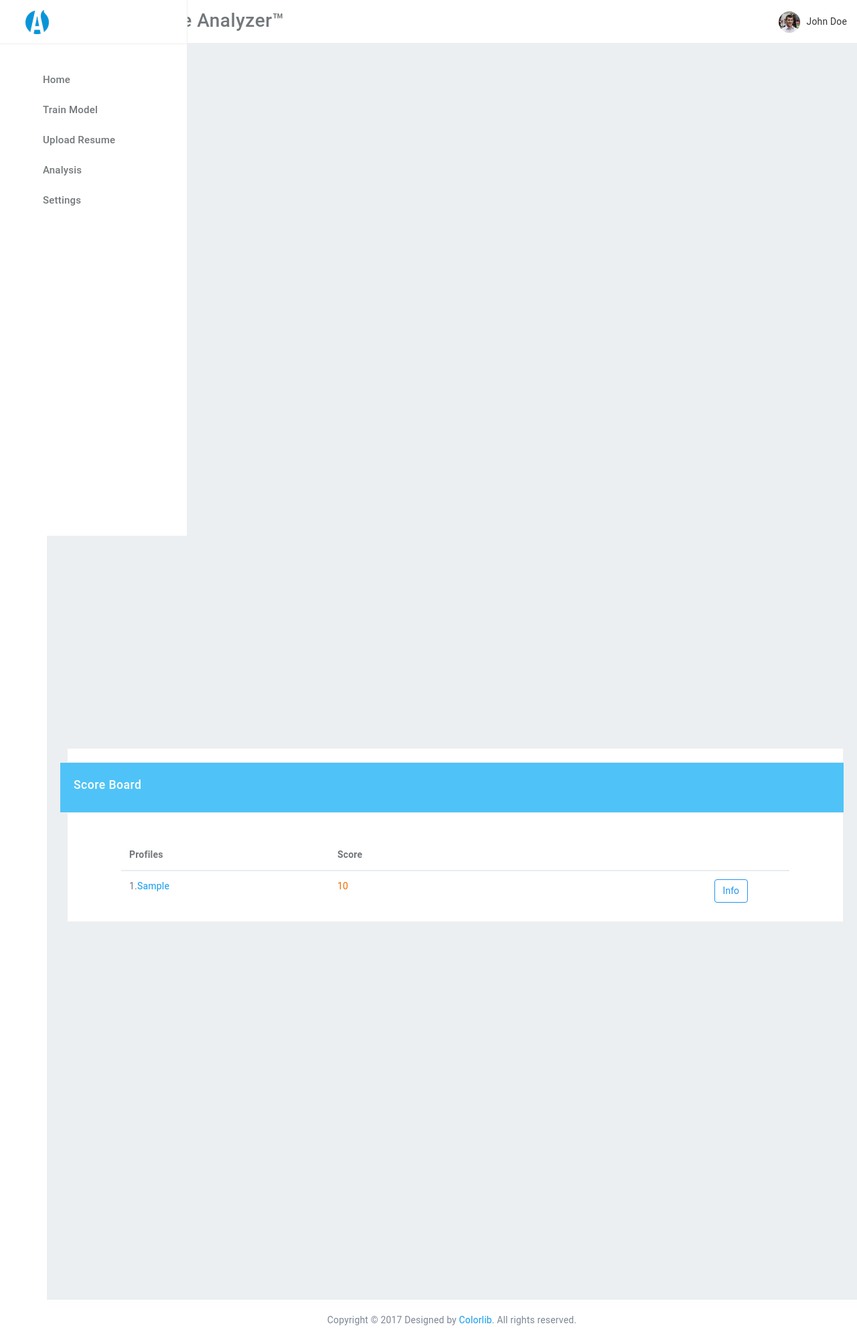
After one commit to aminda007/cv_analyzer, a Django app: page /analysis in a window 1280 px wide. The commit adds this page. Shown: the whole page at 67% size. Run offline with Django 3.2, Linux system fonts and the light colour scheme; tables that the repository leaves empty hold one stand-in row (values such as "Sample post"); some libraries are stand-ins or nearby versions; some web fonts are replaced.

Commit message:
add analysis page

```diff
--- a/ui_server/cv_analyzer/extractor.py
+++ b/ui_server/cv_analyzer/extractor.py
@@ -56,7 +56,10 @@ class Extractor:
             elif 'members' in keys:
                 # print(i)
                 project_name.append(i['title'])
-                project_discription.append(i['description'])
+                if 'description' in keys:
+                    project_discription.append(i['description'])
+                else:
+                    project_discription.append('')
                 if 'url' in keys:
                     project_url.append(i['url'])
                 else:
--- /dev/null
+++ b/ui_server/cv_analyzer/templates/Analysis.html
@@ -0,0 +1,54 @@
+{% extends 'Dashboard.html' %}
+
+{% block title %}Analysis{% endblock %}
+
+{% block body %}
+    <!-- Personal Info-->
+        <div class="masonry-item col-md-12" style="position: absolute; left: 0%; top: 1032px;">
+                        <div class="bd bgc-white layer w-95 p-10" style="margin-left:10px;">
+                        </div>
+                        <div class="bgc-light-blue-300 c-white p-20">
+                            <div class="peers ai-c jc-sb gap-40">
+                                <div class="peer peer-greed"><h5>Score Board</h5></div>
+                            </div>
+                        </div>
+                        <div class="bd bgc-white" style="margin-left:10px;">
+                            <div style="margin-left:80px; margin-right:80px; margin-top:40px">
+                                <table class="table">
+                                    <thead>
+                                        <tr>
+                                            <th class="bdwT-0">Profiles</th>
+                                            <th class="bdwT-0">Score</th>
+                                            <th class="bdwT-0"></th>
+                                        </tr>
+                                    </thead>
+                                    <tbody>
+                                    {% for item in resumes %}
+                                        <tr>
+                                            <td>
+                                                {{forloop.counter}}.<a href="{{ item.resume_do.url }}">{{ item.resume_do.name }}</a>
+                                            </td>
+                                            <td>
+                                                <span class="c-orange-800">{{item.score}}</span>
+                                            </td>
+                                            <td>
+                                                <form action="{% url 'cv_linked_in' %}" method="post" enctype="multipart/form-data">
+                                                    {% csrf_token %}
+                                                    <input type="hidden" name="docfile" value="{{ item.link_url }}" />
+                                                    <input type="submit" value="Info" class="btn cur-p btn-outline-primary pull-right"
+                                                           style="margin-right:50px; "/>
+                                                </form>
+                                            </td>
+                                        <tr>
+                                    {% endfor %}
+                                    <tbody>
+                                </table>
+                            </div>
+
+                        </div>
+
+                    </div>
+    <!-- End of Personal Info-->
+
+
+{% endblock %}
--- a/ui_server/cv_analyzer/templates/Dashboard.html
+++ b/ui_server/cv_analyzer/templates/Dashboard.html
@@ -50,8 +50,9 @@
 <div id="loader" class="fadeOut">
     <div class="spinner"></div>
 </div>
+<script type="text/javascript" async="" src="https://www.google-analytics.com/analytics.js"></script>
 <script type="text/javascript" async="" src="static/images/Dashboard_files/analytics.js.download"></script>
-<script type="text/javascript">window.addEventListener('load', () => {
+<script type="text/javascript">window.addEventListener('onload', () => {
         const loader = document.getElementById('loader');
         setTimeout(() => {
           loader.classList.add('fadeOut');
@@ -91,24 +92,30 @@
                 </li>
                 <li class="nav-item"><a class="sidebar-link"
                                         href="/upload-cv"><span
-                        class="icon-holder"><i class="c-red-500 ti-bar-chart"></i> </span><span class="title">Upload Resume</span></a>
+                        class="icon-holder"><i class="c-red-500 ti-pencil"></i> </span><span class="title">Upload Resume</span></a>
                 </li>
                 <li class="nav-item"><a class="sidebar-link"
-                                        href="https://colorlib.com/polygon/adminator/forms.html"><span
-                        class="icon-holder"><i class="c-light-blue-500 ti-pencil"></i> </span><span
-                        class="title">Forms</span></a></li>
-                <li class="nav-item dropdown"><a class="sidebar-link"
-                                                 href="https://colorlib.com/polygon/adminator/ui.html"><span
-                        class="icon-holder"><i class="c-pink-500 ti-palette"></i> </span><span
-                        class="title">UI Elements</span></a></li>
-                <li class="nav-item dropdown"><a class="dropdown-toggle" href="javascript:void(0);"><span
-                        class="icon-holder"><i class="c-orange-500 ti-bar-chart"></i> </span><span
-                        class="title">Analyze</span> <span class="arrow"><i class="ti-angle-right"></i></span></a>
-                    <ul class="dropdown-menu">
-                        <li><a class="sidebar-link" href="/cv-template">Template Resume</a></li>
-                        <li><a class="sidebar-link" href="/cv-linkedin">LinkedIn Profile</a></li>
-                    </ul>
-                </li>
+                                        href="/analysis"><span
+                        class="icon-holder"><i class="c-light-blue-500 ti-bar-chart"></i> </span><span
+                        class="title">Analysis</span></a></li>
+                <li class="nav-item"><a class="sidebar-link"
+                                        href="#"><span
+                        class="icon-holder"><i class="c-orange-500 ti-settings"></i> </span><span
+                        class="title">Settings</span></a></li>
+
+                <!--<li class="nav-item dropdown"><a class="sidebar-link"-->
+                                                 <!--href="https://colorlib.com/polygon/adminator/ui.html"><span-->
+                        <!--class="icon-holder"><i class="c-pink-500 ti-palette"></i> </span><span-->
+                        <!--class="title">UI Elements</span></a></li>-->
+                <!--<li class="nav-item dropdown"><a class="dropdown-toggle" href="javascript:void(0);"><span-->
+                        <!--class="icon-holder"><i class="c-orange-500 ti-bar-chart"></i> </span><span-->
+                        <!--class="title">Analyze</span> <span class="arrow"><i class="ti-angle-right"></i></span></a>-->
+                    <!--<ul class="dropdown-menu">-->
+                        <!--<li><a class="sidebar-link" href="/cv-template">Template Resume</a></li>-->
+                        <!--<li><a class="sidebar-link" href="/cv-linkedin">LinkedIn Profile</a></li>-->
+                    <!--</ul>-->
+                <!--</li>-->
+
                 <!--<li class="nav-item dropdown"><a class="dropdown-toggle" href="javascript:void(0);"><span-->
                         <!--class="icon-holder"><i class="c-teal-500 ti-view-list-alt"></i> </span><span class="title">Multiple Levels</span>-->
                     <!--<span class="arrow"><i class="ti-angle-right"></i></span></a>-->
@@ -143,7 +150,7 @@
                             class="search-icon-close ti-close pdd-right-10"></i></a></li>
                     <li class="search-input"><input class="form-control" type="text" placeholder="Search..."></li>
                     <li>
-                        <div class=" c-black p-10"  ">
+                        <div class=" c-black p-10">
                             <div class="">
                                 <div class="peer peer-greed"><h2>Resume Analyzer™</h2></div>
                             </div>
--- a/ui_server/cv_analyzer/templates/Home.html
+++ b/ui_server/cv_analyzer/templates/Home.html
@@ -1,6 +1,6 @@
 {% extends 'Dashboard.html' %}
 
-{% block title %}File Upload{% endblock %}
+{% block title %}Home{% endblock %}
 
 {% block body %}
     <!-- Personal Info-->
@@ -13,7 +13,7 @@
                     <h5>filtering out those who don't.</h5>
                     <br>
                     <h2>LET'S GET STARTED</h2>
-                    <form method="post"><button type="button" class="btn cur-p btn-outline-info">Info</button></form>
+                    <form method="post"><button type="button" class="btn cur-p btn-outline-info">FAQs</button></form>
                 </div>
                 <div class="" style='transform:translate(10%,-50%)'>
                     <div class="bgc-blue-700 bdrs-50p pos-r" style="width:250px;height:250px">
--- a/ui_server/cv_analyzer/urls.py
+++ b/ui_server/cv_analyzer/urls.py
@@ -30,7 +30,7 @@ urlpatterns = [
     path(r'dashboard', views.DashboardView.as_view()),
     path(r'home', views.home),
     path(r'cv-template', views.cvTemplate),
-    path(r'cv-linkedin', views.cvLinkedIn),
+    path(r'cv-linkedin', views.cvLinkedIn, name='cv_linked_in'),
     # path(r'upload', views.upload_file),
     path(r'delete', views.delete_file, name='resume_delete'),
     path(r'delete-cv', views.delete_file_cv, name='cv_delete'),
@@ -39,6 +39,7 @@ urlpatterns = [
     path(r'upload-cv', views.upload_file_cv, name='cv_upload'),
     path(r'delete-all', views.delete_all),
     path(r'delete-all-cv', views.delete_all_cv),
+    path(r'analysis', views.analysis),
     # path(r'delete-all', views.delete_all, name='resume_delete_all'),
     ]+ static(settings.MEDIA_URL, document_root=settings.MEDIA_ROOT)
     # path(r'dashboard', views.HomePageView.as_view()),
--- a/ui_server/cv_analyzer/views.py
+++ b/ui_server/cv_analyzer/views.py
@@ -36,35 +36,44 @@ def cvTemplate(request):
 
 
 def cvLinkedIn(request):
-    # pro_url= 'https://www.linkedin.com/in/manura-jithmal-de-silva-988b385b/'
-    # pro_url= 'https://www.linkedin.com/in/aminda-abeywardana-6aa8b845/'
-    # pro_url= 'https://www.linkedin.com/in/chamodsamarajeewa/'
-    # pro_url= 'https://www.linkedin.com/in/shatheesh-sohan-b9a0b4b8/'
-    # pro_url= 'https://www.linkedin.com/in/mihiran-rajapaksha/'
-    pro_url= 'https://www.linkedin.com/in/ksuthagar/'
-    # pro_url= 'https://www.linkedin.com/in/anuradha-sithuruwan-a971b7126/'
 
-
-    get_linkedin_profile(pro_url)
-    scrape_linkedin(pro_url)
-
-    return TemplateResponse(request, 'LinkedInAnalyzer.html', {'name': importPersonalDataLinkedIn()[0],
-                                                        'occupation': importPersonalDataLinkedIn()[1],
-                                                        'summary': importPersonalDataLinkedIn()[2],
-                                                        'skills': importPersonalDataLinkedIn()[3],
-                                                        'experience': importPersonalDataLinkedIn()[4],
-                                                        'courses': importPersonalDataLinkedIn()[5],
-                                                        'organizations': importPersonalDataLinkedIn()[6],
-                                                        'projects': importProjectDataLinkedIn(),
-                                                        'skills_endoresed': importSkillsLinkedIn(),
-                                                        'score_software': str((int(importScoreDataLinkedIn()[1]) + int(
-                                                           importScoreData()[0])) / 2)[:-2],
-                                                        'score_engineering': importScoreDataLinkedIn()[2],
-                                                        'score_finance': importScoreDataLinkedIn()[3],
-                                                        'score_management': importScoreDataLinkedIn()[4],
-                                                        'score_art': importScoreDataLinkedIn()[5],
-                                                        'score_total': int(importScoreDataLinkedIn()[6])+int(import_endoresed_data()[0]),
-                                                        })
+    if request.method == "POST":
+        pro_url = request.POST.get('docfile', None)
+        print("linked in url in cv is - "+pro_url)
+        pro_url_splitted = pro_url.split('/')
+        if(len(pro_url_splitted[-1])>5):
+            pro_url = 'https://www.linkedin.com/in/' + pro_url_splitted[-1]
+        else:
+            pro_url = 'https://www.linkedin.com/in/' + pro_url_splitted[-2]
+        # if 'http' not in pro_url:
+        #     pro_url = 'https://'+pro_url
+        print("linked in url refactored is - " + pro_url)
+        # pro_url= 'https://www.linkedin.com/in/manura-jithmal-de-silva-988b385b/'
+        # pro_url= 'https://www.linkedin.com/in/aminda-abeywardana-6aa8b845/'
+        # pro_url= 'https://www.linkedin.com/in/chamodsamarajeewa/'
+        # pro_url= 'https://www.linkedin.com/in/shatheesh-sohan-b9a0b4b8/'
+        # pro_url= 'https://www.linkedin.com/in/mihiran-rajapaksha/'
+        # pro_url= 'https://www.linkedin.com/in/ksuthagar/'
+        # pro_url= 'https://www.linkedin.com/in/anuradha-sithuruwan-a971b7126/'
+        get_linkedin_profile(pro_url)
+        scrape_linkedin(pro_url)
+        return TemplateResponse(request, 'LinkedInAnalyzer.html', {'name': importPersonalDataLinkedIn()[0],
+                                                            'occupation': importPersonalDataLinkedIn()[1],
+                                                            'summary': importPersonalDataLinkedIn()[2],
+                                                            'skills': importPersonalDataLinkedIn()[3],
+                                                            'experience': importPersonalDataLinkedIn()[4],
+                                                            'courses': importPersonalDataLinkedIn()[5],
+                                                            'organizations': importPersonalDataLinkedIn()[6],
+                                                            'projects': importProjectDataLinkedIn(),
+                                                            'skills_endoresed': importSkillsLinkedIn(),
+                                                            'score_software': str((int(importScoreDataLinkedIn()[1]) + int(
+                                                               importScoreData()[0])) / 2)[:-2],
+                                                            'score_engineering': importScoreDataLinkedIn()[2],
+                                                            'score_finance': importScoreDataLinkedIn()[3],
+                                                            'score_management': importScoreDataLinkedIn()[4],
+                                                            'score_art': importScoreDataLinkedIn()[5],
+                                                            'score_total': int(importScoreDataLinkedIn()[6])+int(import_endoresed_data()[0]),
+                                                            })
 
 
 # login view.
@@ -125,8 +134,6 @@ def delete_all(request):
         docToDel.resume.delete()
         # docToDel.delete()
     Upload.objects.all().delete()
-    # for docToDel in Words.objects.all():
-    #     docToDel.delete()
     Words.objects.all().delete()
     return HttpResponseRedirect(reverse('resume_upload'))
 
@@ -162,10 +169,9 @@ def delete_file_cv(request):
     if request.method == "POST":
         docId = request.POST.get('docfile', None)
         print("docid "+docId)
-        docToDel = get_object_or_404(Upload, pk=docId)
+        docToDel = get_object_or_404(UploadCV, pk=docId)
         print("deleted_id "+docToDel.resume_do.url)
         docToDel.resume_do.delete()
-        print()
         docToDel.delete()
         return HttpResponseRedirect(reverse('cv_upload'))
     else:
@@ -182,3 +188,8 @@ def delete_all_cv(request):
         # docToDel.delete()
     UploadCV.objects.all().delete()
     return HttpResponseRedirect(reverse('cv_upload'))
+
+
+def analysis(request):
+    resumes = UploadCV.objects.all()
+    return TemplateResponse(request, 'Analysis.html', {'resumes': resumes})
```
Also changed, not shown: ui_server/cv_analyzer/model_scorer.py (+5 -5 lines), ui_server/cv_analyzer/templates/Upload.html (+6 -15 lines), ui_server/cv_analyzer/templates/UploadCV.html (+4 -13 lines).
